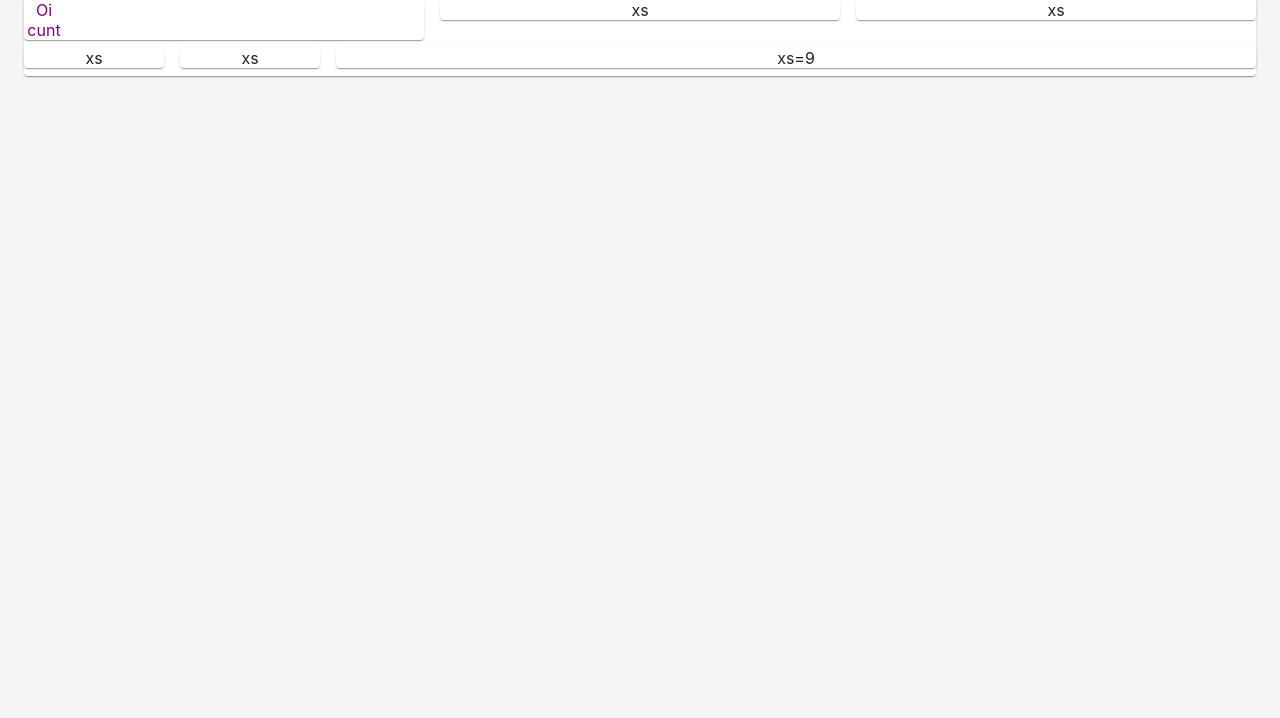
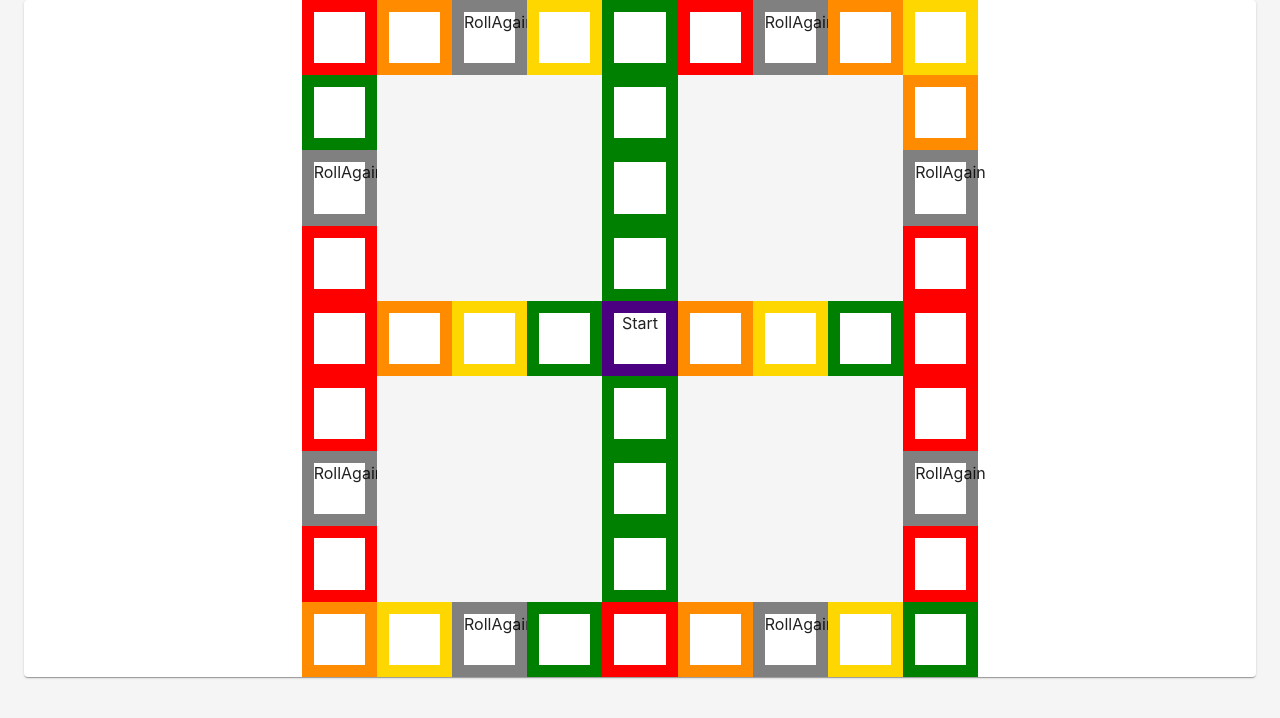
Before and after one commit to GuardiansOfTheCode/trivial-purfuit, a React (Create React App) app in the folder app/: page / in a window 1280 px wide. Both pictures are taken after a click on the button "START GAME". Shown: the top 718 px of the page. Built offline with nearby package versions, Linux system fonts and the light colour scheme.

Commit message:
Created gameboard prototype

```diff
--- a/app/src/components/GameBoard/GameBoard.tsx
+++ b/app/src/components/GameBoard/GameBoard.tsx
@@ -12,27 +12,112 @@ const GameBoard = (props: any) => {
             {/*            color="primary"*/}
             {/*            onClick={props.clicked}>Quit Game</Button>*/}
             {/*</Grid>*/}
-            <Grid container spacing={2}>
-                <Grid item xs>
-                    <GameSpace topic='Topic1'>xs</GameSpace>
+            <Grid container justify='center'>
+                <GameSpace topic='Topic1'/>
+                <GameSpace topic='Topic2'/>
+                <GameSpace topic='RollAgain'/>
+                <GameSpace topic='Topic3'/>
+                <GameSpace topic='Topic4'/>
+                <GameSpace topic='Topic1'/>
+                <GameSpace topic='RollAgain'/>
+                <GameSpace topic='Topic2'/>
+                <GameSpace topic='Topic3'/>
             </Grid>
-                <Grid item xs>
-                    <Paper>xs</Paper>
+
+            <Grid container justify='center'>
+                <GameSpace topic='Topic4'/>
+                <GameSpace topic='NegativeSpace'/>
+                <GameSpace topic='NegativeSpace'/>
+                <GameSpace topic='NegativeSpace'/>
+                <GameSpace topic='Topic4'/>
+                <GameSpace topic='NegativeSpace'/>
+                <GameSpace topic='NegativeSpace'/>
+                <GameSpace topic='NegativeSpace'/>
+                <GameSpace topic='Topic2'/>
             </Grid>
-                <Grid item xs>
-                    <Paper>xs</Paper>
+
+            <Grid container justify='center'>
+                <GameSpace topic='RollAgain'/>
+                <GameSpace topic='NegativeSpace'/>
+                <GameSpace topic='NegativeSpace'/>
+                <GameSpace topic='NegativeSpace'/>
+                <GameSpace topic='Topic4'/>
+                <GameSpace topic='NegativeSpace'/>
+                <GameSpace topic='NegativeSpace'/>
+                <GameSpace topic='NegativeSpace'/>
+                <GameSpace topic='RollAgain'/>
             </Grid>
+
+            <Grid container justify='center'>
+                <GameSpace topic='Topic1'/>
+                <GameSpace topic='NegativeSpace'/>
+                <GameSpace topic='NegativeSpace'/>
+                <GameSpace topic='NegativeSpace'/>
+                <GameSpace topic='Topic4'/>
+                <GameSpace topic='NegativeSpace'/>
+                <GameSpace topic='NegativeSpace'/>
+                <GameSpace topic='NegativeSpace'/>
+                <GameSpace topic='Topic1'/>
             </Grid>
-            <Grid container spacing={2}>
-                <Grid item xs>
-                    <Paper>xs</Paper>
+
+            <Grid container justify='center'>
+                <GameSpace topic='Topic1'/>
+                <GameSpace topic='Topic2'/>
+                <GameSpace topic='Topic3'/>
+                <GameSpace topic='Topic4'/>
+                <GameSpace topic='Start'/>
+                <GameSpace topic='Topic2'/>
+                <GameSpace topic='Topic3'/>
+                <GameSpace topic='Topic4'/>
+                <GameSpace topic='Topic1'/>
             </Grid>
-                <Grid item xs>
-                    <Paper>xs</Paper>
+
+            <Grid container justify='center'>
+                <GameSpace topic='Topic1'/>
+                <GameSpace topic='NegativeSpace'/>
+                <GameSpace topic='NegativeSpace'/>
+                <GameSpace topic='NegativeSpace'/>
+                <GameSpace topic='Topic4'/>
+                <GameSpace topic='NegativeSpace'/>
+                <GameSpace topic='NegativeSpace'/>
+                <GameSpace topic='NegativeSpace'/>
+                <GameSpace topic='Topic1'/>
             </Grid>
-                <Grid item xs={9}>
-                    <Paper>xs=9</Paper>
+
+            <Grid container justify='center'>
+                <GameSpace topic='RollAgain'/>
+                <GameSpace topic='NegativeSpace'/>
+                <GameSpace topic='NegativeSpace'/>
+                <GameSpace topic='NegativeSpace'/>
+                <GameSpace topic='Topic4'/>
+                <GameSpace topic='NegativeSpace'/>
+                <GameSpace topic='NegativeSpace'/>
+                <GameSpace topic='NegativeSpace'/>
+                <GameSpace topic='RollAgain'/>
             </Grid>
+
+            <Grid container justify='center'>
+                <GameSpace topic='Topic1'/>
+                <GameSpace topic='NegativeSpace'/>
+                <GameSpace topic='NegativeSpace'/>
+                <GameSpace topic='NegativeSpace'/>
+                <GameSpace topic='Topic4'/>
+                <GameSpace topic='NegativeSpace'/>
+                <GameSpace topic='NegativeSpace'/>
+                <GameSpace topic='NegativeSpace'/>
+                <GameSpace topic='Topic1'/>
+            </Grid>
+
+            <Grid container justify='center'>
+                <GameSpace topic='Topic2'/>
+                <GameSpace topic='Topic3'/>
+                <GameSpace topic='RollAgain'/>
+                <GameSpace topic='Topic4'/>
+                <GameSpace topic='Topic1'/>
+                <GameSpace topic='Topic2'/>
+                <GameSpace topic='RollAgain'/>
+                <GameSpace topic='Topic3'/>
+                <GameSpace topic='Topic4'/>
             </Grid>
         </Paper>
     )
--- a/app/src/components/GameBoard/GameSpace/GameSpace.css
+++ b/app/src/components/GameBoard/GameSpace/GameSpace.css
@@ -1,20 +1,47 @@
 .GameSpace {
-    height: 10%;
-    width: 10%;
+    height: 4vw;
+    width:  4vw;
 }
 
 .Topic1 {
-    color: purple;
+    border-style: solid;
+    border-color: red;
+    border-width: 1vw;
 }
 
 .Topic2 {
-    color: aqua;
+    border-style: solid;
+    border-color: darkorange;
+    border-width: 1vw;
 }
 
 .Topic3 {
-    color: gold;
+    border-style: solid;
+    border-color: gold;
+    border-width: 1vw;
 }
 
 .Topic4 {
-    color: tomato;
+    border-style: solid;
+    border-color: green;
+    border-width: 1vw;
 }
+
+.RollAgain {
+    border-style: solid;
+    border-color: gray;
+    border-width: 1vw;
+}
+
+.Start {
+    border-style: solid;
+    border-color: indigo;
+    border-width: 1vw;
+}
+
+.NegativeSpace {
+    border-style: solid;
+    border-color: whitesmoke;
+    border-width: 1vw;
+    background-color: whitesmoke;
+}
--- a/app/src/components/GameBoard/GameSpace/GameSpace.tsx
+++ b/app/src/components/GameBoard/GameSpace/GameSpace.tsx
@@ -1,13 +1,22 @@
 import React from 'react';
-import {Box, Paper} from "@material-ui/core";
-import propTypes from 'prop-types';
 import './GameSpace.css';
+import {Box, Grid} from "@material-ui/core";
 
 const GameSpace = (props: any) => {
+    let text: string | null = null;
+    switch (props.topic) {
+        case 'Start':
+            text = 'Start';
+            break;
+        case 'RollAgain':
+            text = 'RollAgain';
+            break;
+    }
+
     return (
-        <Paper>
-            <Box className={'GameSpace ' + props.topic}>Oi cunt</Box>
-        </Paper>
+        <Grid item>
+            <Box className={'GameSpace ' + props.topic}>{text}</Box>
+        </Grid>
     )
 }
 
```
Lines whose indentation alone changed are shown as unchanged.
